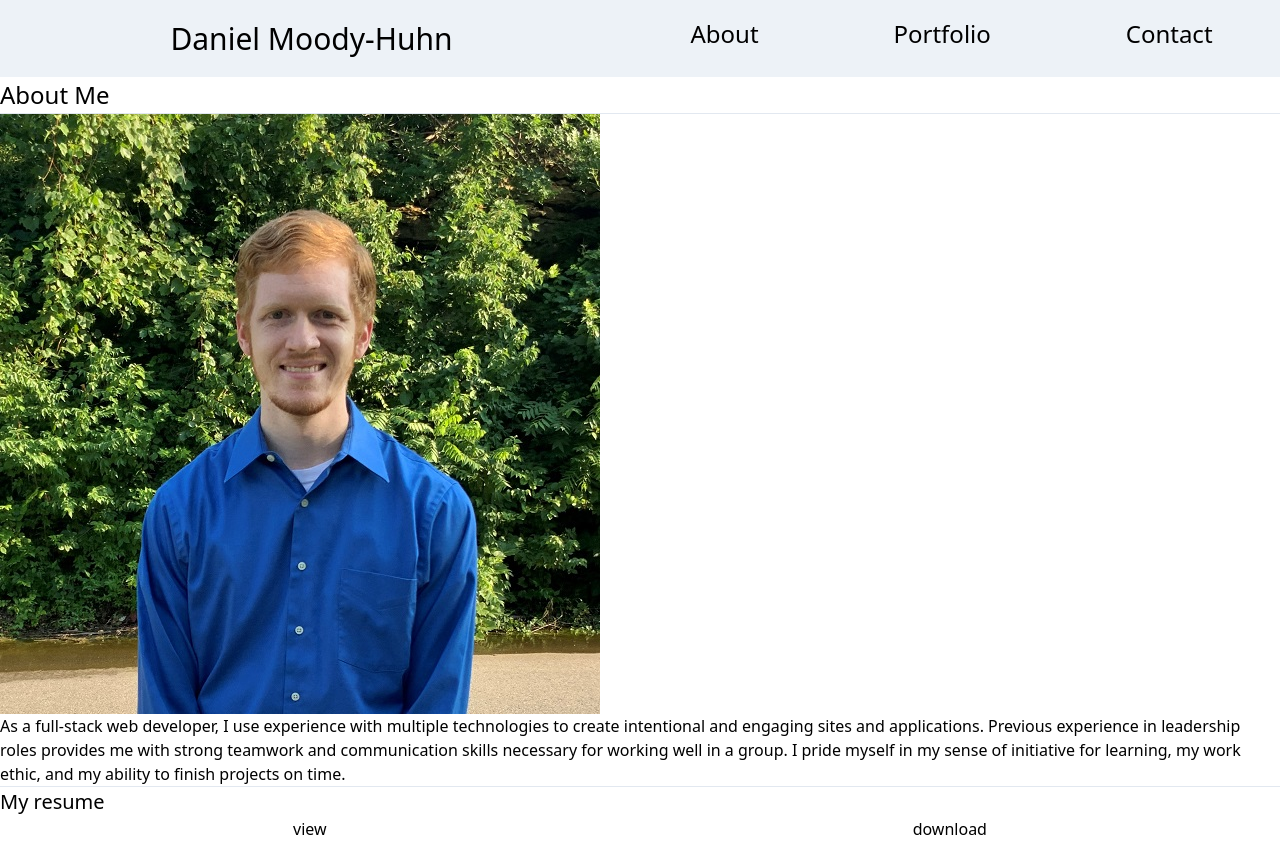
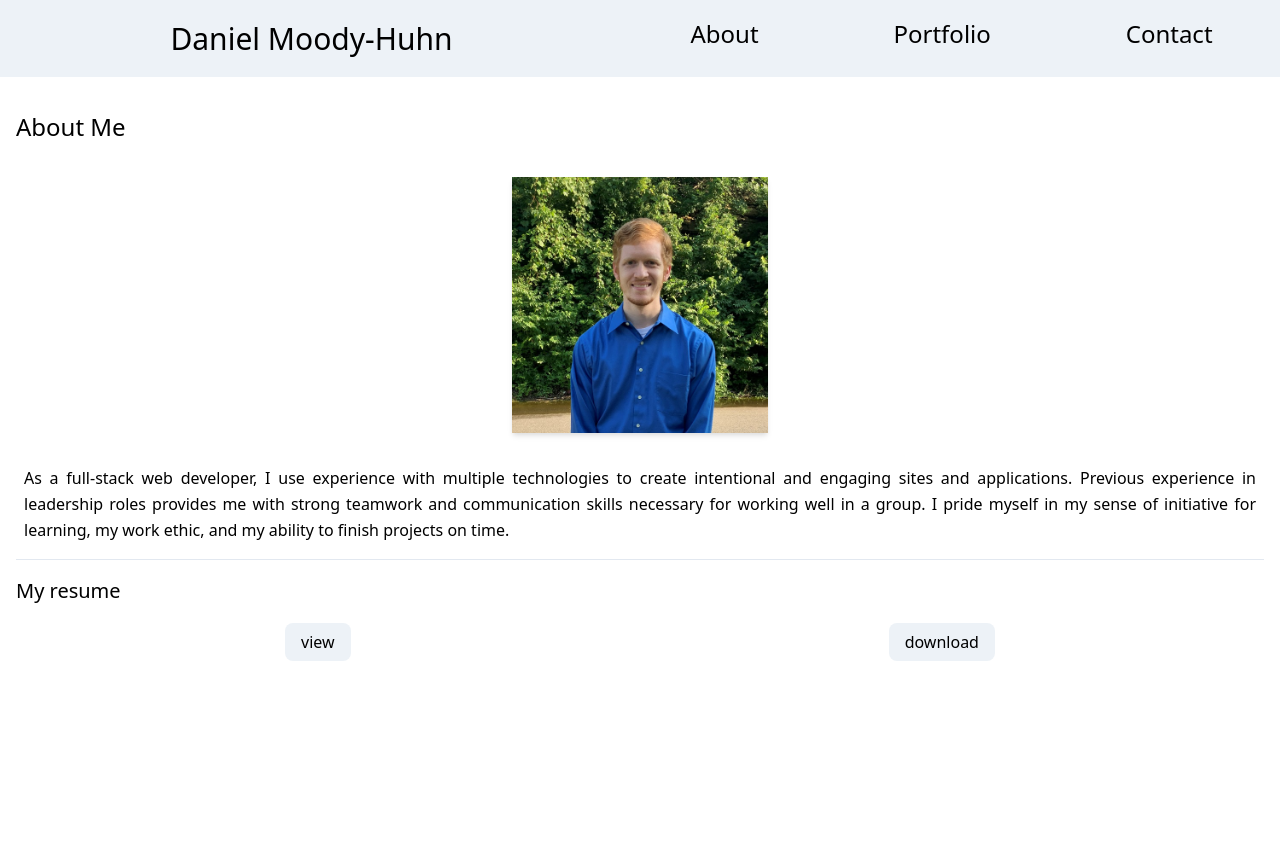
Before and after one commit to HuhnDaniel/react-portfolio, a React (Create React App) app: page / in a window 1280 px wide. After the commit the page ends 800 px from the top, so only its background shows below. Built offline with nearby package versions, Linux system fonts and the light colour scheme.

Commit message:
style about page

```diff
--- a/src/components/Button.js
+++ b/src/components/Button.js
@@ -4,7 +4,7 @@ function Button({ to, newTab, text }) {
     if (newTab) {
         return (
             <div className="flex-auto text-center" id="resume-linkBtn">
-                <a href={to} target="_blank" rel="noopener noreferrer">
+                <a href={to} target="_blank" rel="noopener noreferrer" className="bg-gray-200 px-4 py-2 rounded-lg">
                     {text}
                 </a>
             </div>
@@ -12,7 +12,7 @@ function Button({ to, newTab, text }) {
     } else {
         return (
             <div className="flex-auto text-center" id="resume-linkBtn">
-                <a href={to}>
+                <a href={to} className="bg-gray-200 px-4 py-2 rounded-lg">
                     {text}
                 </a>
             </div>
--- a/src/pages/About.js
+++ b/src/pages/About.js
@@ -9,13 +9,13 @@ const resume = {
 
 function About() {
     return(
-        <main>
-            <h2 className="text-2xl">About Me</h2>
-            <hr />
+        <main className="m-4">
+            <h2 className="text-2xl py-4">About Me</h2>
+            <figure className="p-4">
+                <img src={profilePic} className="w-64 m-auto shadow-md" alt="Profile" />
+            </figure>
 
-            <img src={profilePic} className="" alt="Profile" />
-
-            <p className="">
+            <p className="py-4 px-2 text-justify leading-relaxed">
                 As a full-stack web developer, I use experience with multiple technologies to create
                 intentional and engaging sites and applications.  Previous experience in leadership
                 roles provides me with strong teamwork and communication skills necessary for working
@@ -24,10 +24,10 @@ function About() {
             </p>
             <hr />
 
-            <h3 className="text-xl">My resume</h3>
-            <article className="flex flex-row">
-                <Button  className="flex-auto text-center" to={resume.view} text="view" newTab="true" />
-                <Button className="flex-auto text-center" to={resume.download} text="download" />
+            <h3 className="text-xl py-4">My resume</h3>
+            <article className="flex flex-row mt-2">
+                <Button  to={resume.view} text="view" newTab="true" />
+                <Button to={resume.download} text="download" />
             </article>
         </main>
     );
```
Also changed, not shown: public/index.html (+0 -10 lines).
